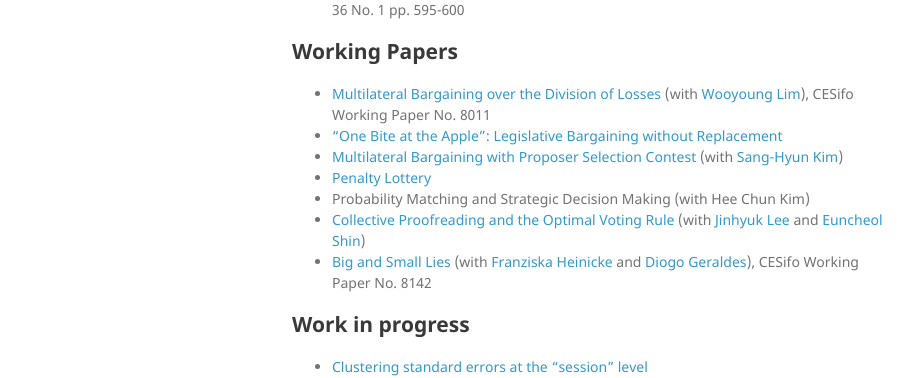
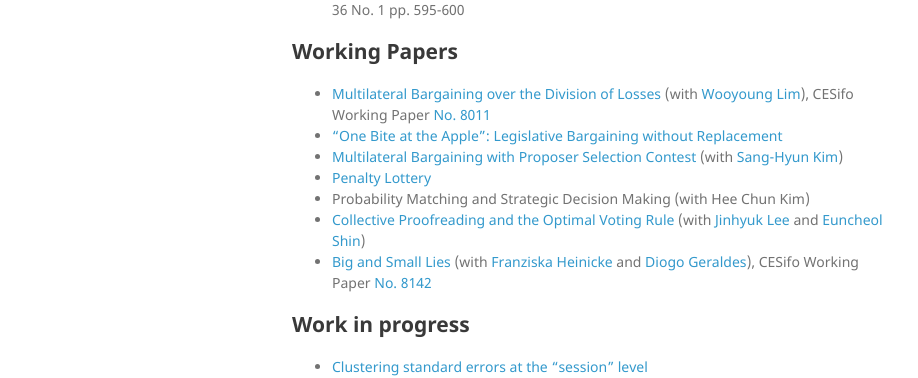
Before and after one commit to kimdukgyoo/kimdukgyoo.github.io, a Jekyll site: the page built from index.md, in a window 1280 px wide and 1322 px high. Shown: the part 580-958 px from the top of the window, without its empty margins (178-1096 px from the left). Built offline with Jekyll 4.4.1, drawn with Linux system fonts in a browser that asks for light colours; our own code applies the rules of GitHub Pages for plain Markdown files; part of the change alters nothing that is shown.

```diff
--- a/index.md
+++ b/index.md
@@ -17,13 +17,13 @@ I usually go by 'Duk,' by pronouncing 'DOOK' quickly. Want to enunciate my first
 <!--6. Why Are the Poor Conservative? (with Paul Moon Sub Choi), _Korean Journal of Economics_, 2015, Vol.22(1), pp. 15-24-->
 
 ## Working Papers
-* <a href="https://www.cesifo.org/DocDL/cesifo1_wp8011.pdf" target="_blank">Multilateral Bargaining over the Division of Losses</a> (with <a href="http://wooyoung.people.ust.hk/" target="_blank">Wooyoung Lim</a>), CESifo Working Paper No. 8011
+* <a href="https://kimdukgyoo.github.io/PDFfiles/MBL.pdf" target="_blank">Multilateral Bargaining over the Division of Losses</a> (with <a href="http://wooyoung.people.ust.hk/" target="_blank">Wooyoung Lim</a>), CESifo Working Paper <a href="https://www.cesifo.org/DocDL/cesifo1_wp8011.pdf" target="_blank">No. 8011</a>
 * <a href="https://kimdukgyoo.github.io/PDFfiles/OneBiteAtTheApple.pdf" target="_blank"> "One Bite at the Apple": Legislative Bargaining without Replacement</a>
 * <a href="https://kimdukgyoo.github.io/PDFfiles/MBContest.pdf" target="_blank">Multilateral Bargaining with Proposer Selection Contest</a> (with <a href="https://sites.google.com/site/sanghyunkim46/research" target="_blank">Sang-Hyun Kim</a>)
 * <a href="https://kimdukgyoo.github.io/PDFfiles/Penalty_Lottery.pdf" target="_blank"> Penalty Lottery </a>
 * Probability Matching and Strategic Decision Making (with Hee Chun Kim) <!--* <a href="https://kimdukgyoo.github.io/PDFfiles/ProbMatching.pdf" target="_blank"> Mixing Propensity and Strategic Decision Making</a> (with <a href="https://sites.google.com/site/hckim0822/home" target="_blank">Hee Chun Kim</a>)-->
 * <a href="https://kimdukgyoo.github.io/PDFfiles/CollectiveProofreading.pdf" target="_blank"> Collective Proofreading and the Optimal Voting Rule </a> (with <a href="https://sites.google.com/site/jinhyuk2con/" target="_blank">Jinhyuk Lee</a> and <a href="https://sites.google.com/site/euncheolshin00/" target="_blank">Euncheol Shin</a>)
-* <a href="https://kimdukgyoo.github.io/PDFfiles/BigSmallLies.pdf" target="_blank"> Big and Small Lies</a> (with <a href="https://sites.google.com/view/franziskaheinicke/research?authuser=0" target="_blank">Franziska Heinicke</a> and <a href="https://sites.google.com/site/diogogeraldes/research" target="_blank">Diogo Geraldes</a>), CESifo Working Paper No. 8142
+* <a href="https://kimdukgyoo.github.io/PDFfiles/BigSmallLies.pdf" target="_blank"> Big and Small Lies</a> (with <a href="https://sites.google.com/view/franziskaheinicke/research?authuser=0" target="_blank">Franziska Heinicke</a> and <a href="https://sites.google.com/site/diogogeraldes/research" target="_blank">Diogo Geraldes</a>), CESifo Working Paper <a href="https://www.cesifo.org/DocDL/cesifo1_wp8142.pdf" target="_blank">No. 8142</a>
 
 ## Work in progress
 <!--* Political Blurring on a Condorcet Cycle (with <a href="https://www.wiso.uni-koeln.de/de/forschung/find-an-expert/experts/prof-dr-felix-bierbrauer/" target="_blank">Felix Bierbrauer</a>)-->
```
